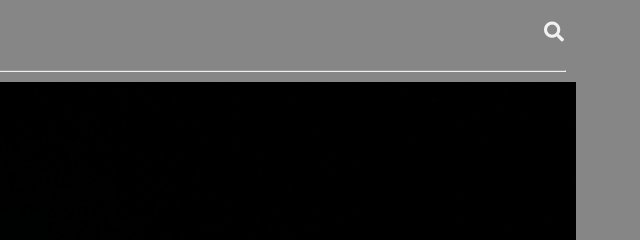
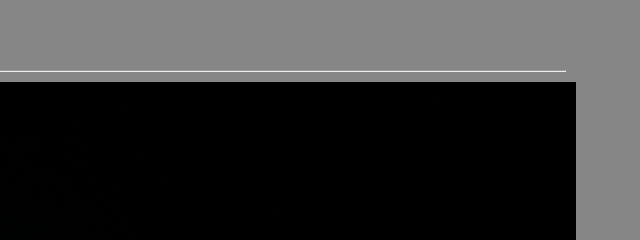
Before and after one commit to gusc365/GusCamacho, a plain HTML site: page guscamacho/index.html in a window 1280 px wide. Shown: the top 240 px of the page, 640-1280 px from the left. Drawn offline with nearby package versions, Linux system fonts and the light colour scheme.

Commit message:
Update index.html

```diff
--- a/guscamacho/index.html
+++ b/guscamacho/index.html
@@ -49,7 +49,7 @@
       <ul class="nav-menu-right">
         <li>
           <a href="#">
-            <i class="fas fa-search"></i>
+            <i></i>
           </a>
         </li>
       </ul>
```
